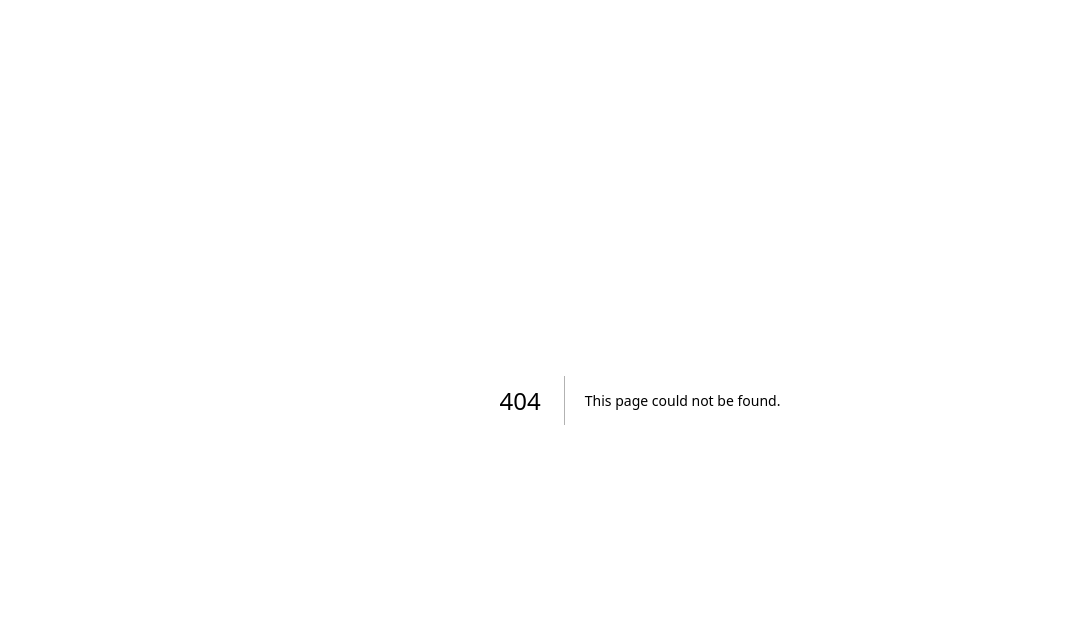
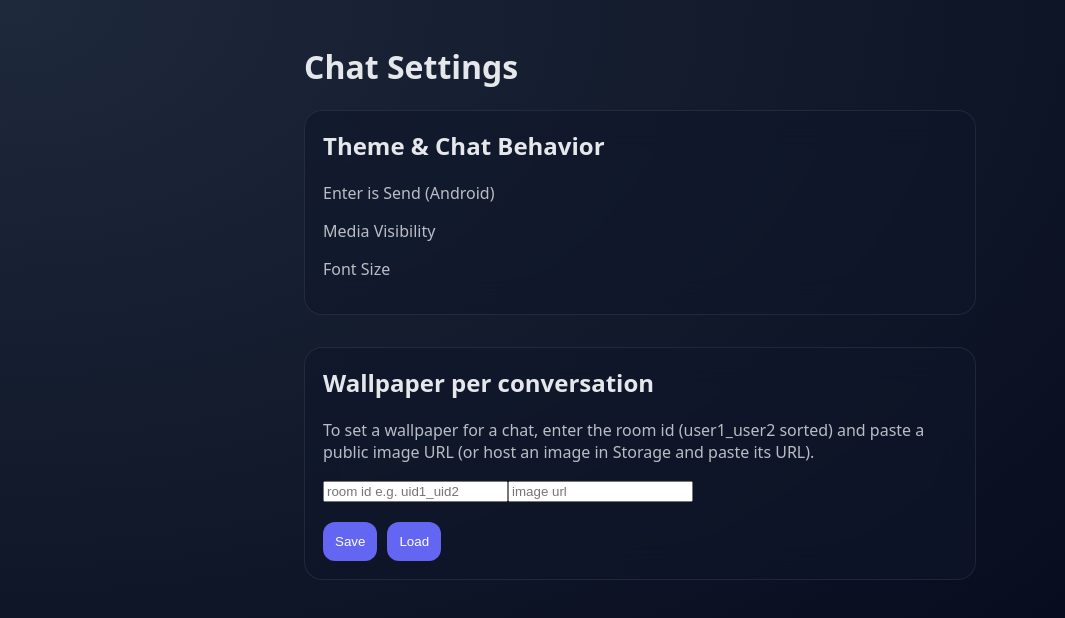
Before and after one commit to Vinay1812007/Chatengine, a Next.js app: page /chat-settings in a window 1280 px wide. Before the commit this address had no page. Shown: the top 618 px of the page, without its empty margins (0-1065 px from the left). Built offline with nearby package versions, Linux system fonts and the light colour scheme; no server answers; sample sign-in values are in the browser's storage.

Commit message:
chat-settings.js

```diff
--- /dev/null
+++ b/pages/chat-settings.js
@@ -0,0 +1,64 @@
+// pages/chat-settings.js
+import Head from "next/head";
+import { useRouter } from "next/router";
+import { auth } from "../lib/firebase";
+import { useEffect, useState } from "react";
+import { doc, setDoc, getDoc } from "firebase/firestore";
+import { db } from "../lib/firebase";
+
+export default function ChatSettings() {
+  const router = useRouter();
+  const user = auth.currentUser;
+  const [room, setRoom] = useState("");
+  const [url, setUrl] = useState("");
+
+  useEffect(() => {
+    if (!user) router.replace("/");
+  }, []);
+
+  async function saveWallpaper() {
+    if (!room || !url) {
+      alert("Set room and URL");
+      return;
+    }
+    await setDoc(doc(db, "wallpapers", room), { url });
+    alert("Saved wallpaper");
+  }
+
+  async function load() {
+    if (!room) return;
+    const snap = await getDoc(doc(db, "wallpapers", room));
+    if (snap.exists()) setUrl(snap.data().url || "");
+    else setUrl("");
+  }
+
+  return (
+    <>
+      <Head>
+        <title>Chat Settings</title>
+      </Head>
+
+      <div className="settingsPage">
+        <h1>Chat Settings</h1>
+
+        <section>
+          <h2>Theme & Chat Behavior</h2>
+          <p>Enter is Send (Android)</p>
+          <p>Media Visibility</p>
+          <p>Font Size</p>
+        </section>
+
+        <section>
+          <h2>Wallpaper per conversation</h2>
+          <p>To set a wallpaper for a chat, enter the room id (user1_user2 sorted) and paste a public image URL (or host an image in Storage and paste its URL).</p>
+          <input placeholder="room id e.g. uid1_uid2" value={room} onChange={(e)=>setRoom(e.target.value)} />
+          <input placeholder="image url" value={url} onChange={(e)=>setUrl(e.target.value)} />
+          <div style={{ display: "flex", gap: 10, marginTop: 8 }}>
+            <button onClick={saveWallpaper}>Save</button>
+            <button onClick={load}>Load</button>
+          </div>
+        </section>
+      </div>
+    </>
+  );
+}
```
